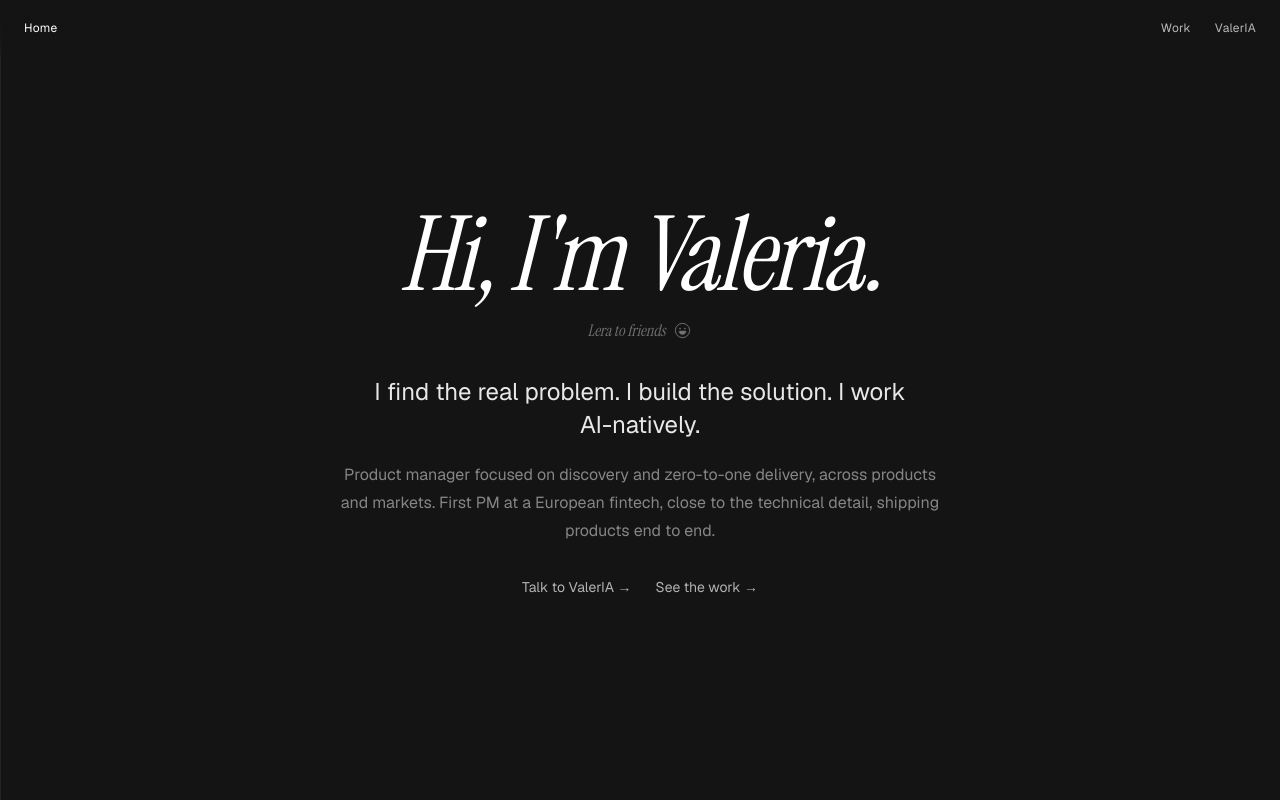
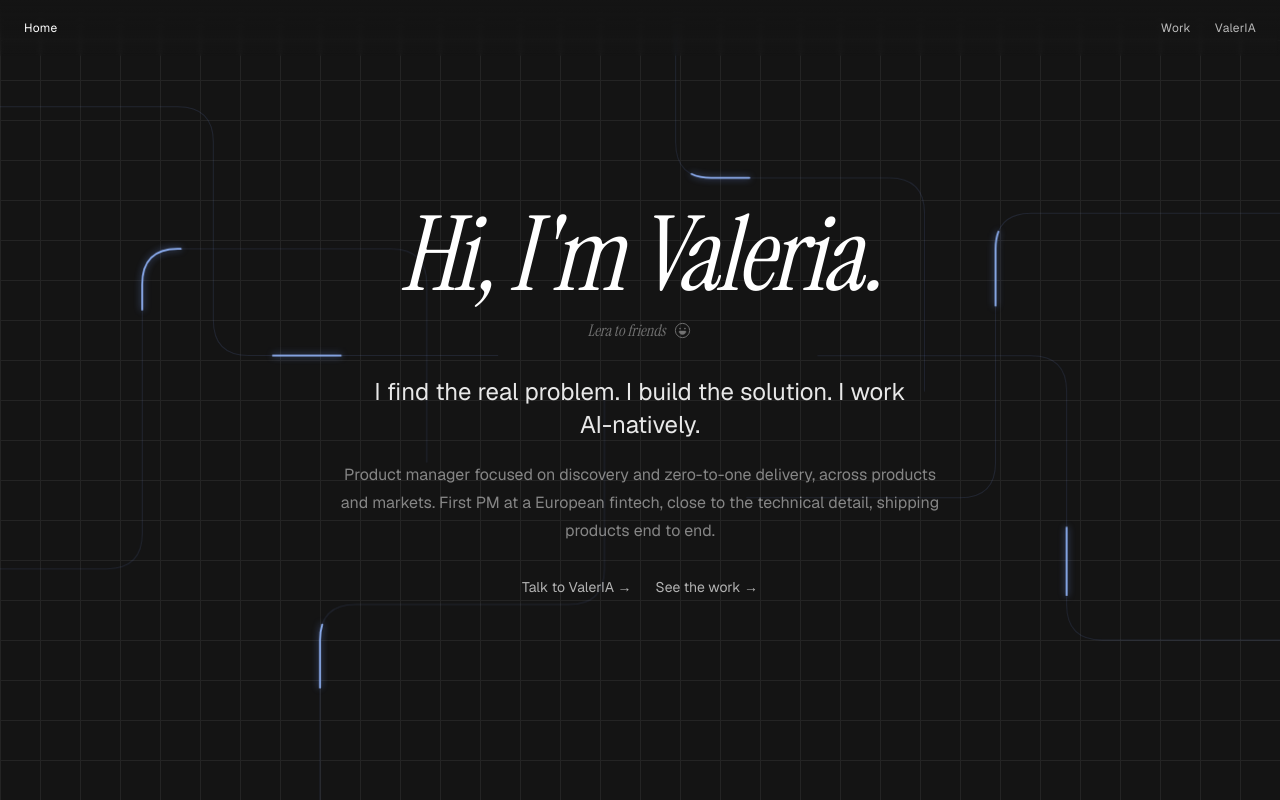
Before and after one commit to valgreco/portfolio-, a Next.js app: page / in a window 1280 px wide. Shown: the top 800 px of the page. Built offline with nearby package versions, Linux system fonts and the light colour scheme.

Commit message:
Grid flow: fix stacking (z-0 lines, z-10 content) + brighter glowing segments so they're actually visible

```diff
--- a/app/globals.css
+++ b/app/globals.css
@@ -49,7 +49,6 @@ body {
     linear-gradient(to right, #242424 1px, transparent 1px),
     linear-gradient(to bottom, #242424 1px, transparent 1px);
   background-size: 40px 40px;
-  background-attachment: fixed;
 }
 
 em {
--- a/app/layout.tsx
+++ b/app/layout.tsx
@@ -58,8 +58,10 @@ export default function RootLayout({
         <GridFlow />
         <Nav />
         <LenisProvider>
-          {children}
-          <Footer />
+          <div className="relative z-10">
+            {children}
+            <Footer />
+          </div>
         </LenisProvider>
         <Analytics />
       </body>
--- a/components/GridFlow.tsx
+++ b/components/GridFlow.tsx
@@ -16,7 +16,7 @@ export default function GridFlow() {
   return (
     <div
       aria-hidden="true"
-      style={{ position: "fixed", inset: 0, zIndex: -1, pointerEvents: "none" }}
+      style={{ position: "fixed", inset: 0, zIndex: 0, pointerEvents: "none" }}
     >
       <svg
         width="100%"
@@ -35,16 +35,17 @@ export default function GridFlow() {
         {PATHS.map((p, i) => (
           <g key={i}>
             {/* faint static track */}
-            <path d={p.d} stroke="rgba(130,160,255,0.06)" strokeWidth="1" strokeLinecap="round" />
+            <path d={p.d} stroke="rgba(130,160,255,0.12)" strokeWidth="1.2" strokeLinecap="round" />
             {/* travelling light segment */}
             <path
               d={p.d}
-              stroke="url(#flow-fade)"
-              strokeWidth="1.4"
+              stroke="rgba(150,185,255,0.95)"
+              strokeWidth="2"
               strokeLinecap="round"
               pathLength={1000}
               style={{
-                strokeDasharray: "70 930",
+                strokeDasharray: "90 910",
+                filter: "drop-shadow(0 0 4px rgba(120,160,255,0.7))",
                 animation: `grid-flow ${p.dur}s linear ${p.delay}s infinite`,
               }}
             />
```
